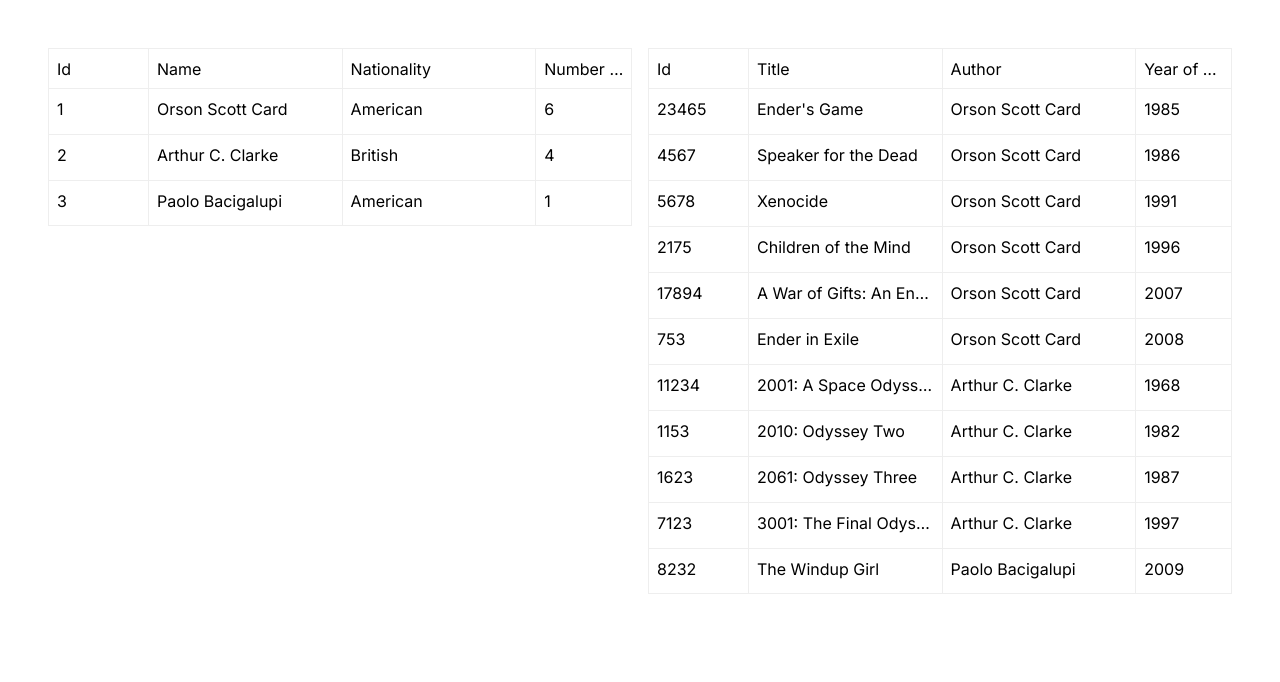
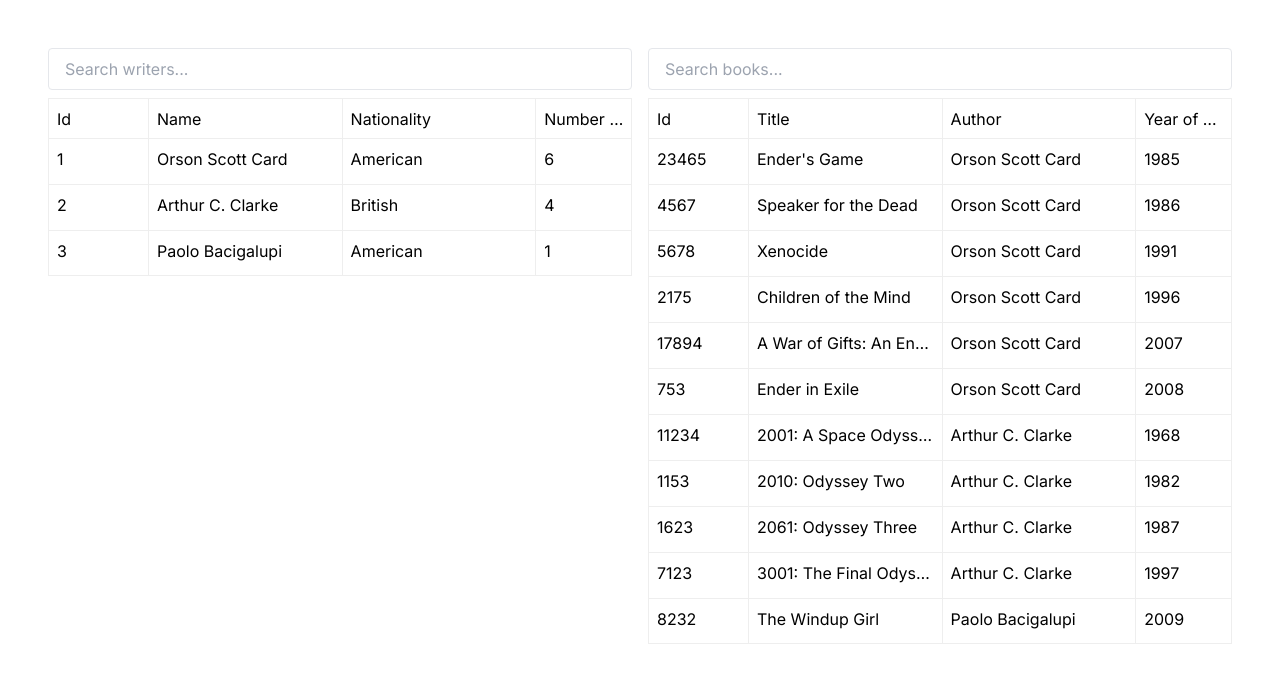
Before and after one commit to Yehor-gato/tables-app, a Next.js app: page / in a window 1280 px wide. Shown: the top 682 px of the page. Built offline with nearby package versions, Linux system fonts and the light colour scheme.

Commit message:
feat: tables search

```diff
--- /dev/null
+++ b/app/components/Input.tsx
@@ -0,0 +1,7 @@
+import { FC, InputHTMLAttributes } from "react";
+
+const Input: FC<InputHTMLAttributes<HTMLInputElement>> = (props) => {
+  return <input className="border rounded py-2 px-4" {...props} />;
+};
+
+export default Input;
--- a/app/components/BooksTable.tsx
+++ b/app/components/Tables/BooksTable.tsx
@@ -1,4 +1,3 @@
-"use client";
 import { FC } from "react";
 import { TableBook } from "@/app/types";
 import { Table } from "rsuite-table";
--- a/app/components/WritersTable.tsx
+++ b/app/components/Tables/WritersTable.tsx
@@ -1,4 +1,3 @@
-"use client";
 import { FC } from "react";
 import { Table } from "rsuite-table";
 import { TableWriter } from "@/app/types";
--- /dev/null
+++ b/app/components/Tables/index.tsx
@@ -0,0 +1,50 @@
+"use client";
+import { FC, PropsWithChildren, useState } from "react";
+import { TableBook, TableWriter } from "@/app/types";
+
+import WritersTable from "./WritersTable";
+import BooksTable from "./BooksTable";
+import Input from "@/app/components/Input";
+import useSearch from "@/app/hooks/useSearch";
+
+type Props = { tableWriters: TableWriter[]; tableBooks: TableBook[] };
+
+const Tables: FC<Props> = ({ tableWriters, tableBooks }) => {
+  const [writersSearch, setWritersSearch] = useState("");
+  const { displayedData: writers } = useSearch(tableWriters, writersSearch);
+
+  const [booksSearch, setBooksSearch] = useState("");
+  const { displayedData: books } = useSearch(tableBooks, booksSearch);
+
+  return (
+    <div className="flex w-full gap-4 items-start">
+      <TableWrapper>
+        <Input
+          value={writersSearch}
+          placeholder="Search writers..."
+          onChange={(e) => {
+            setWritersSearch(e.target.value);
+          }}
+        />
+
+        <WritersTable tableWriters={writers} />
+      </TableWrapper>
+      <TableWrapper>
+        <Input
+          placeholder="Search books..."
+          onChange={(e) => {
+            setBooksSearch(e.target.value);
+          }}
+        />
+
+        <BooksTable tableBooks={books} />
+      </TableWrapper>
+    </div>
+  );
+};
+
+const TableWrapper: FC<PropsWithChildren> = ({ children }) => (
+  <div className="flex flex-1 flex-col gap-2">{children}</div>
+);
+
+export default Tables;
--- /dev/null
+++ b/app/hooks/useDebounce.ts
@@ -0,0 +1,19 @@
+import { useEffect, useState } from "react";
+
+const useDebounce = <T>(value: T, delay: number) => {
+  const [debouncedValue, setDebouncedValue] = useState(value);
+
+  useEffect(() => {
+    const handler = setTimeout(() => {
+      setDebouncedValue(value);
+    }, delay);
+
+    return () => {
+      clearTimeout(handler);
+    };
+  }, [value, delay]);
+
+  return debouncedValue;
+};
+
+export default useDebounce;
--- /dev/null
+++ b/app/hooks/useSearch.ts
@@ -0,0 +1,22 @@
+import { useEffect, useState } from "react";
+import { SearchableData, TableBook } from "@/app/types";
+import useDebounce from "@/app/hooks/useDebounce";
+import searchInArray from "@/app/utils/searchInArray";
+
+const DEBOUNCE_DELAY = 300;
+
+const useSearch = <T extends SearchableData>(
+  data: T[],
+  searchQuery: string,
+) => {
+  const [displayedData, setDisplayedData] = useState<T[]>(data);
+  const debouncedSearchQuery = useDebounce(searchQuery, DEBOUNCE_DELAY);
+
+  useEffect(() => {
+    setDisplayedData(() => searchInArray(data, debouncedSearchQuery));
+  }, [data, debouncedSearchQuery]);
+
+  return { displayedData, setDisplayedData };
+};
+
+export default useSearch;
--- a/app/page.tsx
+++ b/app/page.tsx
@@ -1,21 +1,15 @@
 import fetchWriters from "@/app/services/api/writers";
 import fetchBooks from "@/app/services/api/books";
 import buildTableData from "@/app/utils/buildTableData";
-import WritersTable from "@/app/components/WritersTable";
-import BooksTable from "@/app/components/BooksTable";
+import Tables from "@/app/components/Tables";
 
 export default async function Home() {
   const [writers, books] = await Promise.all([fetchWriters(), fetchBooks()]);
   const { tableWriters, tableBooks } = buildTableData(writers, books);
 
   return (
-    <main className="flex min-h-screen items-start justify-between p-12 space-x-4">
-      <div className="flex-1">
-        <WritersTable tableWriters={tableWriters} />
-      </div>
-      <div className="flex-1">
-        <BooksTable tableBooks={tableBooks} />
-      </div>
+    <main className="flex min-h-screen p-12">
+      <Tables tableWriters={tableWriters} tableBooks={tableBooks} />
     </main>
   );
 }
--- a/app/types/index.ts
+++ b/app/types/index.ts
@@ -1,3 +1,5 @@
+export type SearchableData = Record<string, unknown>;
+
 export type Writer = {
   id: number;
   first_name: string;
--- /dev/null
+++ b/app/utils/searchInArray.ts
@@ -0,0 +1,25 @@
+import { SearchableData } from "@/app/types";
+
+function searchInArray<T extends SearchableData>(
+  array: T[],
+  search: string,
+): T[] {
+  if (!search) return array;
+
+  const searchLower = search.toLowerCase();
+
+  return array.filter((item) =>
+    Object.entries(item).some(([key, value]) => {
+      if (typeof value !== "string" && typeof value !== "number") {
+        console.warn(
+          `Skipped search on property ${key}. Unexpected value received: ${value}`,
+        );
+        return false;
+      }
+
+      return value.toString().toLowerCase().includes(searchLower);
+    }),
+  );
+}
+
+export default searchInArray;
--- a/tailwind.config.ts
+++ b/tailwind.config.ts
@@ -1,20 +1,14 @@
-import type { Config } from 'tailwindcss'
+import type { Config } from "tailwindcss";
 
 const config: Config = {
   content: [
-    './pages/**/*.{js,ts,jsx,tsx,mdx}',
-    './components/**/*.{js,ts,jsx,tsx,mdx}',
-    './app/**/*.{js,ts,jsx,tsx,mdx}',
+    "./pages/**/*.{js,ts,jsx,tsx,mdx}",
+    "./components/**/*.{js,ts,jsx,tsx,mdx}",
+    "./app/**/*.{js,ts,jsx,tsx,mdx}",
   ],
   theme: {
-    extend: {
-      backgroundImage: {
-        'gradient-radial': 'radial-gradient(var(--tw-gradient-stops))',
-        'gradient-conic':
-          'conic-gradient(from 180deg at 50% 50%, var(--tw-gradient-stops))',
-      },
-    },
+    extend: {},
   },
   plugins: [],
-}
-export default config
+};
+export default config;
```
